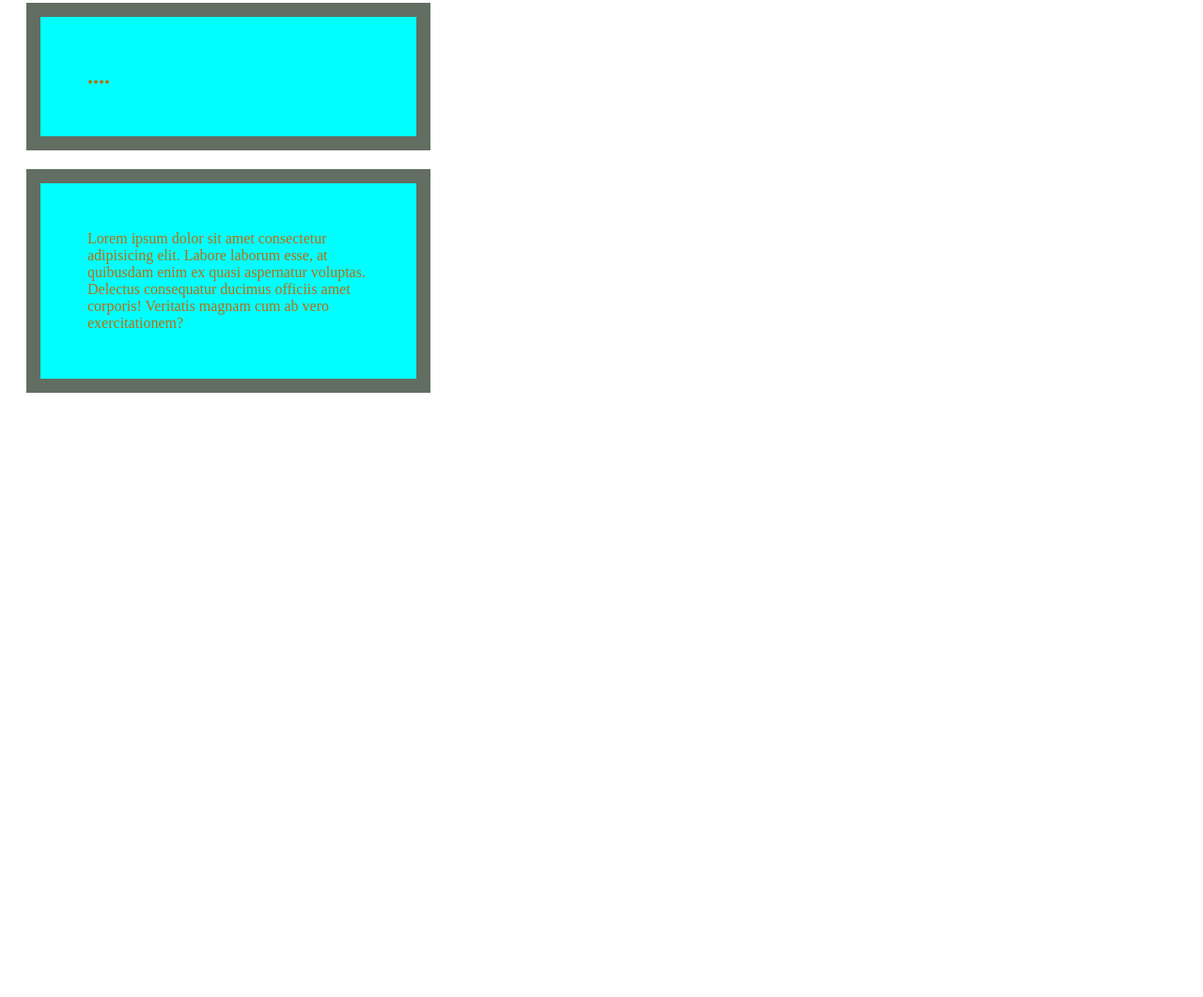
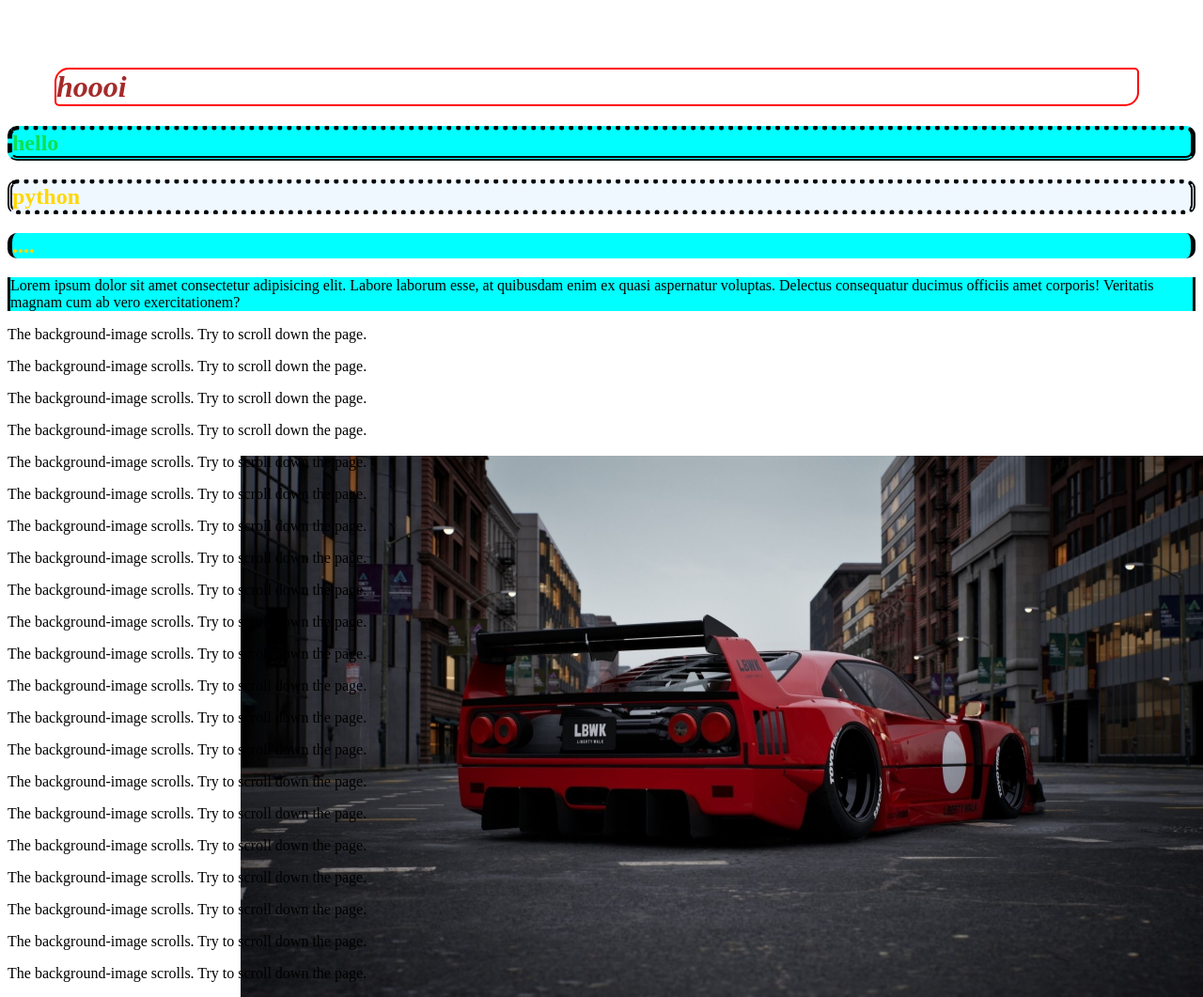
Before and after one commit to rishadroshanpt/css, a plain HTML site: page index.html in a window 1280 px wide. Shown: the part 229-1290 px from the top of the page at 94% size. Before the commit the page ends 800 px from the top, so only its background shows below. Drawn offline with Linux system fonts and the light colour scheme.

Commit message:
css added

```diff
--- a/index.html
+++ b/index.html
@@ -7,11 +7,32 @@
     <link rel="stylesheet" href="style.css">
 </head>
 <body>
-    <h1 style="color: rgb(41, 214, 159);background-color: beige;">Hoooi</h1>
+    <h1 style="color: rgba(0, 0, 0, 0.351);background-color: rgb(199, 199, 16);">Hoooi</h1>
     <h1>hoooi</h1>
     <h2 id="a1">hello</h2>
     <h2>python</h2>
     <h2 class="a2">....</h2>
     <p class="a2">Lorem ipsum dolor sit amet consectetur adipisicing elit. Labore laborum esse, at quibusdam enim ex quasi aspernatur voluptas. Delectus consequatur ducimus officiis amet corporis! Veritatis magnam cum ab vero exercitationem?</p>
+    <p>The background-image scrolls. Try to scroll down the page.</p>
+<p>The background-image scrolls. Try to scroll down the page.</p>
+<p>The background-image scrolls. Try to scroll down the page.</p>
+<p>The background-image scrolls. Try to scroll down the page.</p>
+<p>The background-image scrolls. Try to scroll down the page.</p>
+<p>The background-image scrolls. Try to scroll down the page.</p>
+<p>The background-image scrolls. Try to scroll down the page.</p>
+<p>The background-image scrolls. Try to scroll down the page.</p>
+<p>The background-image scrolls. Try to scroll down the page.</p>
+<p>The background-image scrolls. Try to scroll down the page.</p>
+<p>The background-image scrolls. Try to scroll down the page.</p>
+<p>The background-image scrolls. Try to scroll down the page.</p>
+<p>The background-image scrolls. Try to scroll down the page.</p>
+<p>The background-image scrolls. Try to scroll down the page.</p>
+<p>The background-image scrolls. Try to scroll down the page.</p>
+<p>The background-image scrolls. Try to scroll down the page.</p>
+<p>The background-image scrolls. Try to scroll down the page.</p>
+<p>The background-image scrolls. Try to scroll down the page.</p>
+<p>The background-image scrolls. Try to scroll down the page.</p>
+<p>The background-image scrolls. Try to scroll down the page.</p>
+<p>The background-image scrolls. Try to scroll down the page.</p>
 </body>
 </html>
--- a/style.css
+++ b/style.css
@@ -1,21 +1,33 @@
 h2{
     color:gold;
     background-color: aliceblue;
+    border-style: dotted double;
+    border-width: 5px;
+    border-color: black;
+    border-radius: 10px;
 }
 h1{
     color: brown;
     font-style: italic;
+    border: 2px solid red;
+    border-radius: 15px 5px;
+    margin-left: 50px;
+    margin-right: 60px;
+    margin-top: 130px;
 }
 #a1{
-    color: rgba(186, 44, 31, 0.545);
-}
-.a2{
-    width: 300px;
-  border: 15px solid rgb(97, 110, 97);
-  padding: 50px;
-  margin: 20px;
-    color: rgb(184, 109, 17);
+    color: rgba(16, 219, 60, 0.877);
+    border-style: dotted solid double dashed;
 }
 .a2,#a1{
     background-color: aqua;
 }
+.a2{
+    border-style: none solid none solid;
+}
+body{
+    background-image: url(image/backiee-274078-landscape.jpg);
+    background-size: 1600px 900px;
+    background: #ffffff url("image/liberty-walk-f40-1.jpg") no-repeat  right bottom;
+
+}
```
Also changed, not shown: image/liberty-walk-f40-1.jpg (added), 1 other file.
